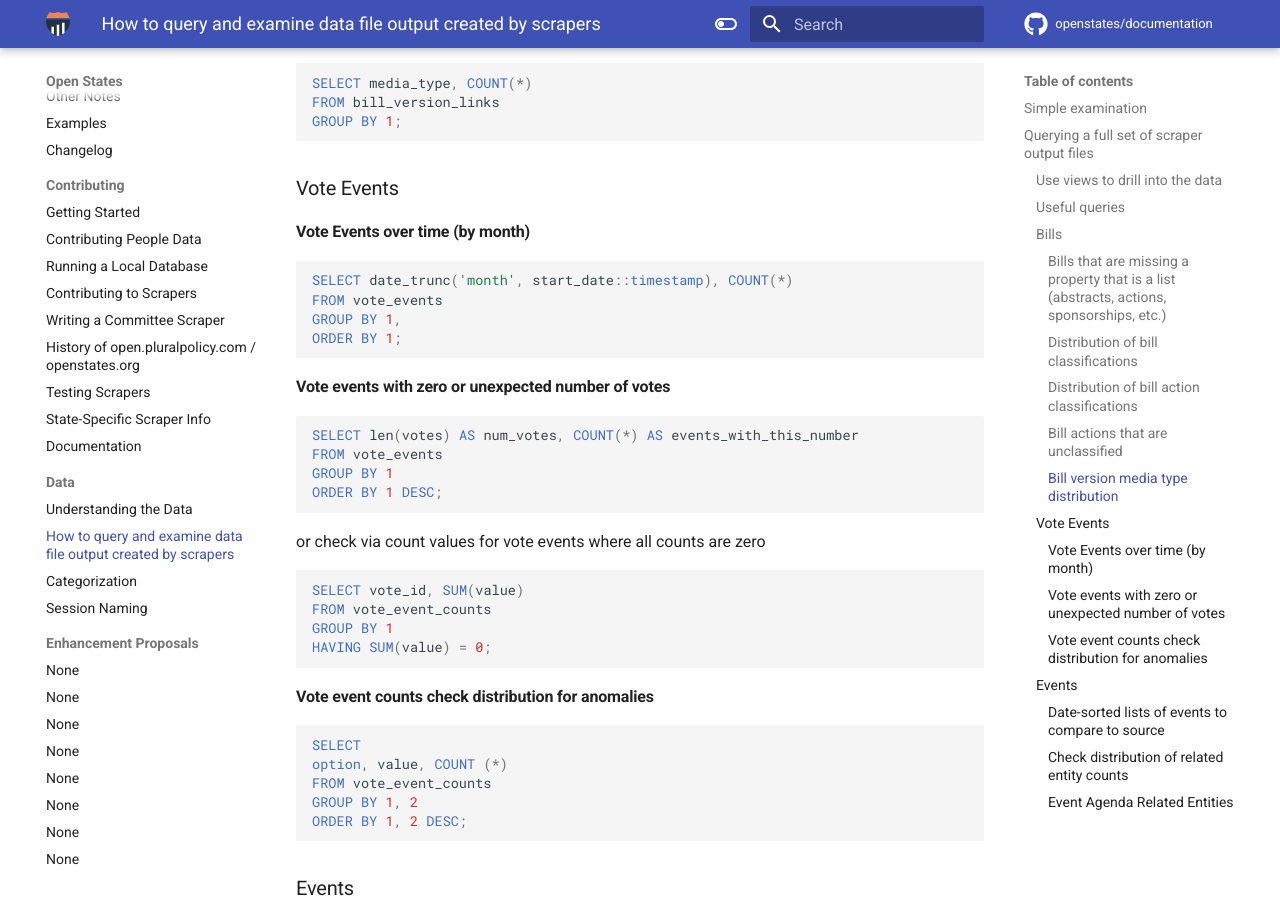
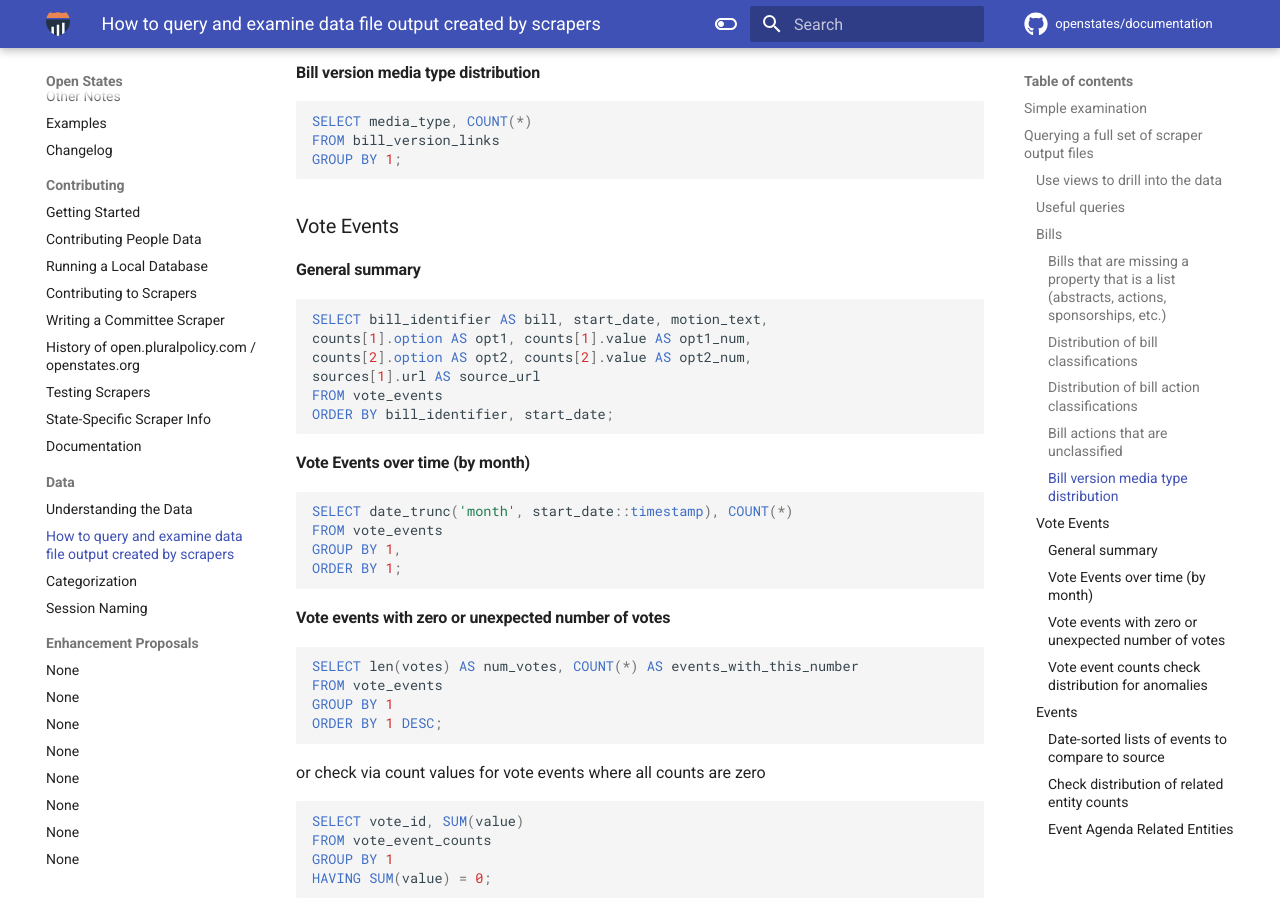
Before and after one commit to openstates/documentation, an MkDocs documentation site: the page built from docs/data/query-scraper-output-data.md, in a window 1280 px wide and 900 px high, scrolled down 4790 px. Built offline with MkDocs 1.6.1 and Material for MkDocs 9.7.7, drawn with Linux system fonts in a browser that asks for light colours; comment, search, counter and statistics services are not loaded; some of the changed text lies outside the part shown.

Commit message:
Add more to query doc

````diff
--- a/docs/data/query-scraper-output-data.md
+++ b/docs/data/query-scraper-output-data.md
@@ -117,6 +117,8 @@ FROM bills;
 CREATE VIEW bill_documents AS
 SELECT legislative_session, identifier AS bill_identifier, _id AS bill_id, unnest(documents, recursive := true)
 FROM bills;
+CREATE VIEW bill_abstracts AS SELECT legislative_session, identifier AS bill_identifier, _id AS bill_id,
+unnest(abstracts, recursive := true) FROM bills;
 
 
 -- Vote Events
@@ -235,6 +237,17 @@ GROUP BY 1;
 
 ### Vote Events
 
+#### General summary
+
+```sql
+SELECT bill_identifier AS bill, start_date, motion_text,
+counts[1].option AS opt1, counts[1].value AS opt1_num,
+counts[2].option AS opt2, counts[2].value AS opt2_num,
+sources[1].url AS source_url
+FROM vote_events
+ORDER BY bill_identifier, start_date;
+```
+
 #### Vote Events over time (by month)
 
 ```sql
````
